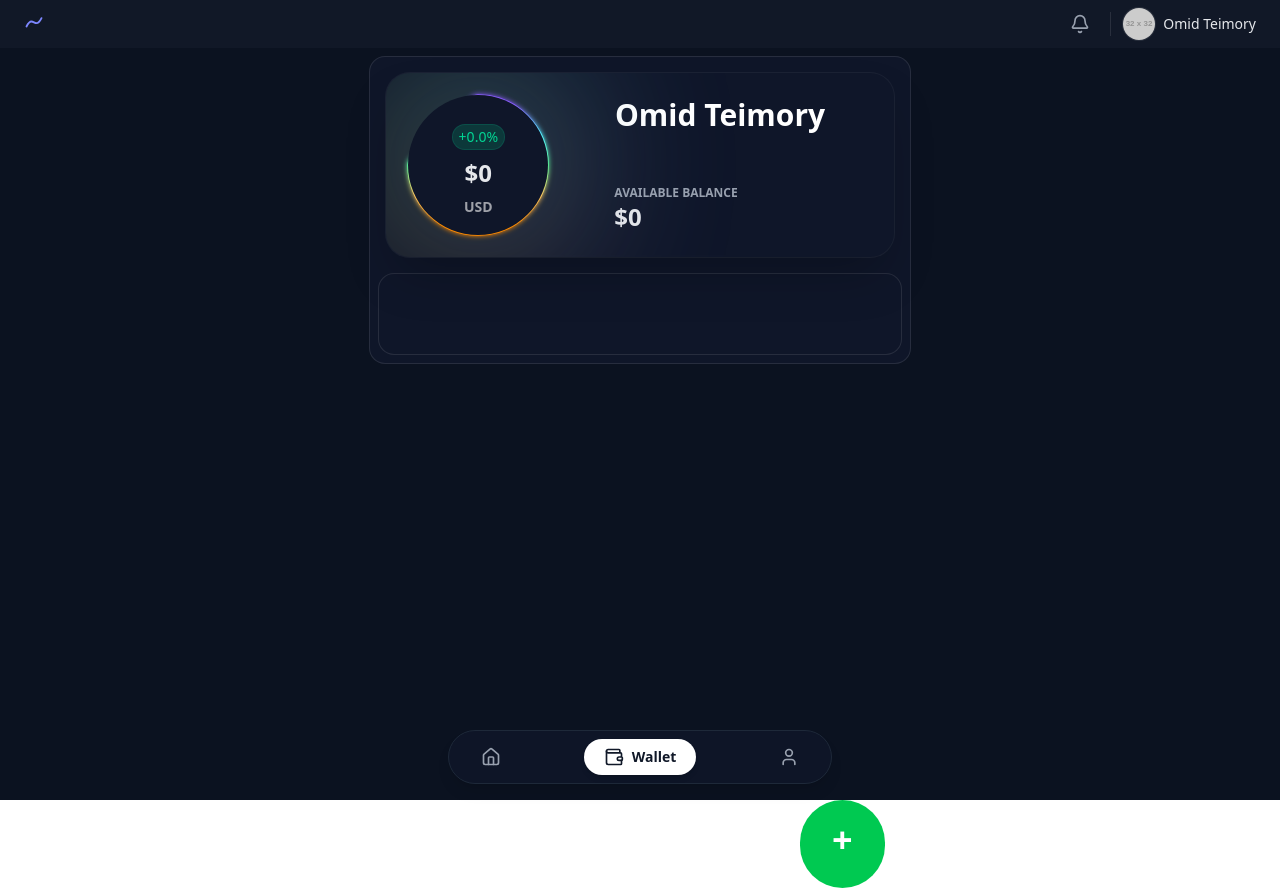
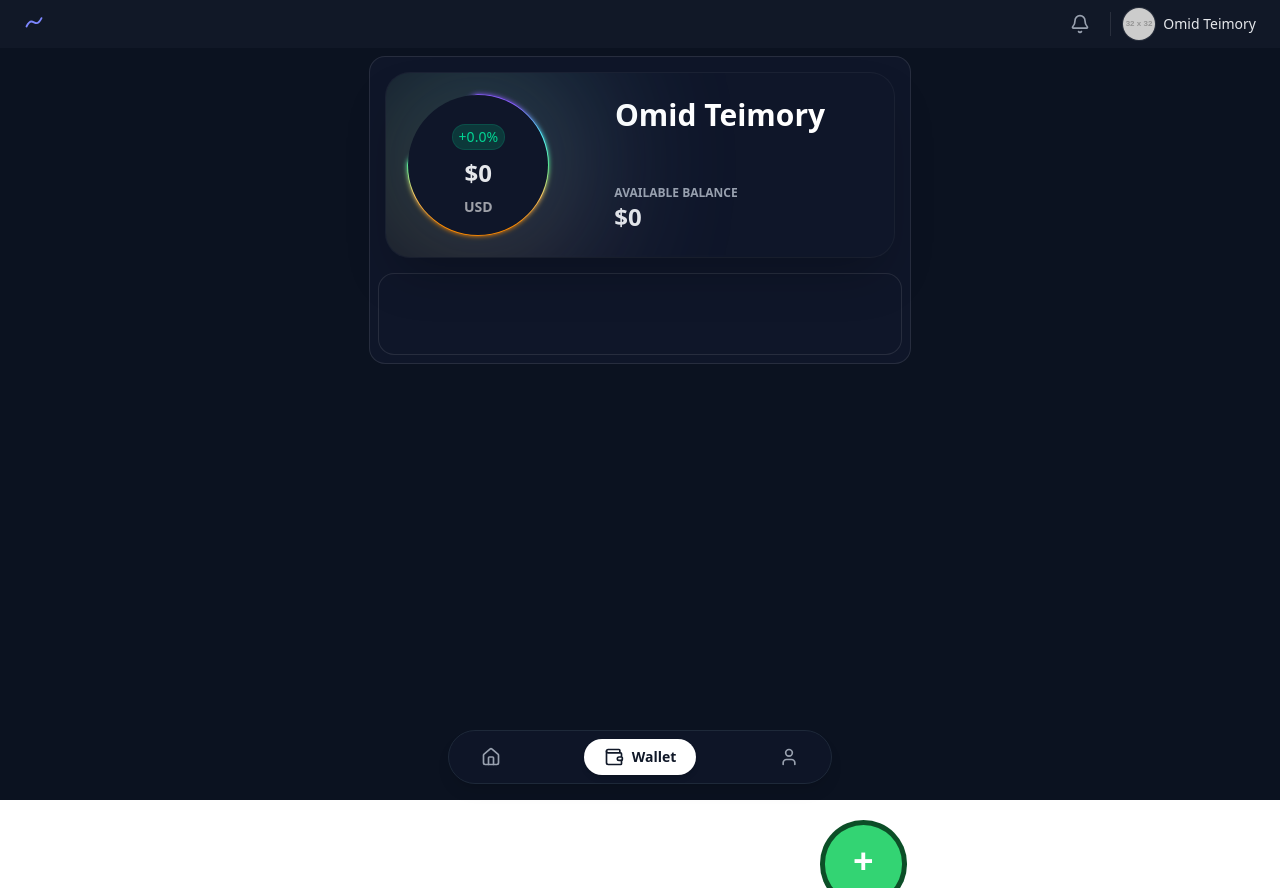
Before and after one commit to omid2007hope/Wallet, a React (Vite) app: page /Wallet in a window 1280 px wide. After the commit the page ends 800 px from the top, so only its background shows below. Built offline with nearby package versions, Linux system fonts and the light colour scheme.

Commit message:
Add btn update

```diff
--- a/src/components/Wallet/Manage.jsx
+++ b/src/components/Wallet/Manage.jsx
@@ -3,7 +3,7 @@ import Balance from "../Home/Balance";
 
 export default function Manage() {
   return (
-    <div className="relative w-screen h-screen flex flex-cols justify-center bg-[#0B1220] text-gray-200">
+    <div className="w-screen h-screen flex flex-cols justify-center bg-[#0B1220] text-gray-200">
       <div className="py-14 sm:py-14 md:py-14 lg:py-14 px-0 sm:px-0 md:px-0 lg:px-0">
         <div className="rounded-2xl border border-white/10 bg-[#0F1629] mb-2">
           <div className="text-3xl font-bold">
@@ -12,11 +12,9 @@ export default function Manage() {
           <div className="rounded-2xl border border-white/10 bg-[#0F1629] p-10 m-2"></div>
         </div>
       </div>
-      <div className="absolute top-200 left-200 z-50 flex flex-col justify-center items-center">
-        <button className="flex flex-col justify-center items-center rounded-full bg-green-500 pb-7 pt-5 px-8">
-          <div className="flex flex-col justify-center items-center text-white text-4xl font-bold">
-            +
-          </div>
+      <div className="fixed top-205 left-205 z-50">
+        <button className="rounded-full bg-green-500/80 border-5 border-green-950/80 pb-5.5 pt-4 px-7 hover:bg-green-500/70 active:bg-green-500/100">
+          <div className="text-white text-4xl font-bold">+</div>
         </button>
       </div>
     </div>
```
